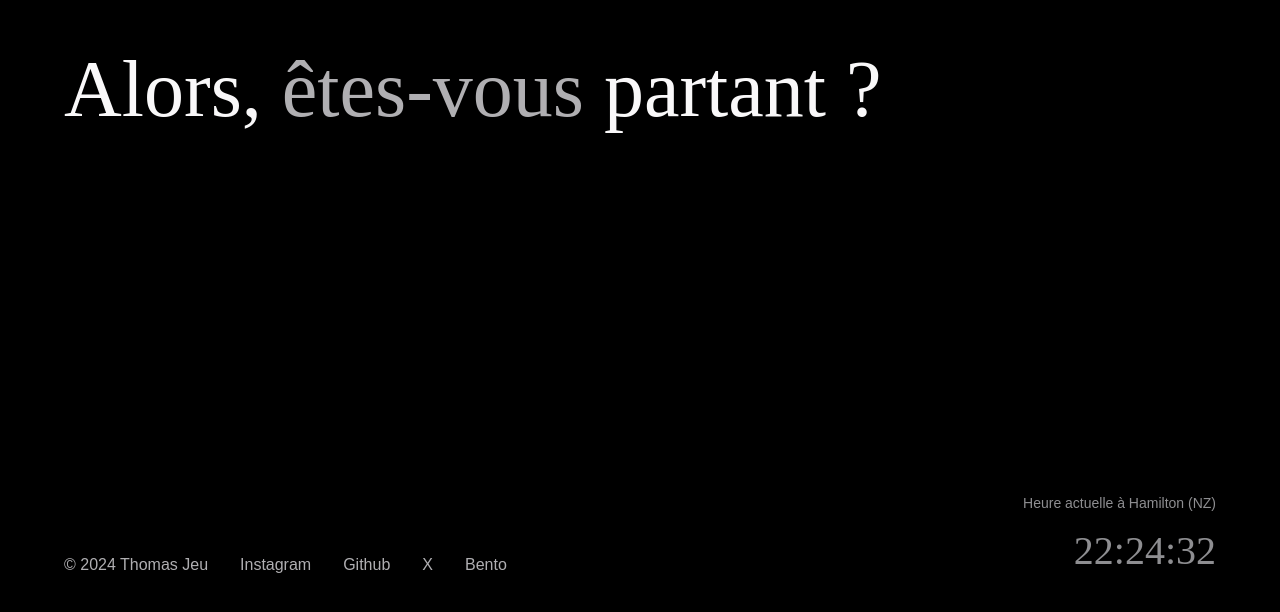
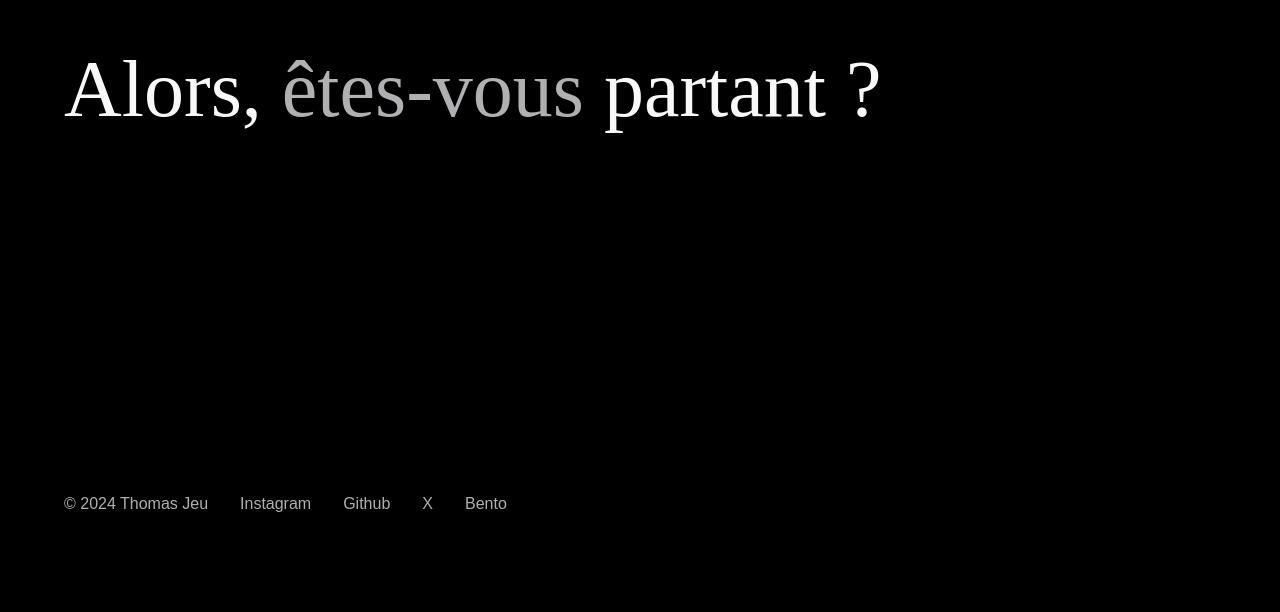
Before and after one commit to thomasjeu03/portfolio2024, a React (Vite) app: page / in a window 1280 px wide. Shown: the part 5740-6352 px from the top of the page. After the commit the page ends 6317 px from the top, so only its background shows below. Built offline with nearby package versions, Linux system fonts and the light colour scheme; no server answers; a web font is replaced by a local one.

Commit message:
Update Home.jsx

```diff
--- a/src/pages/home/Home.jsx
+++ b/src/pages/home/Home.jsx
@@ -6,7 +6,6 @@ import { motion } from "framer-motion";
 import logo from "./../../../public/img/icon/favicon.png";
 import GrabPile from "./components/grabPile.jsx";
 import TextGradient from "./components/TextGradient.jsx";
-import Pomodoro from "./components/pomodoro.jsx";
 import Projects from "./components/Projects.jsx";
 
 function HomePage() {
@@ -308,7 +307,6 @@ function HomePage() {
                             </div>
                         </a>
                     </div>
-                    <Pomodoro/>
                 </div>
             </footer>
         </div>
```
